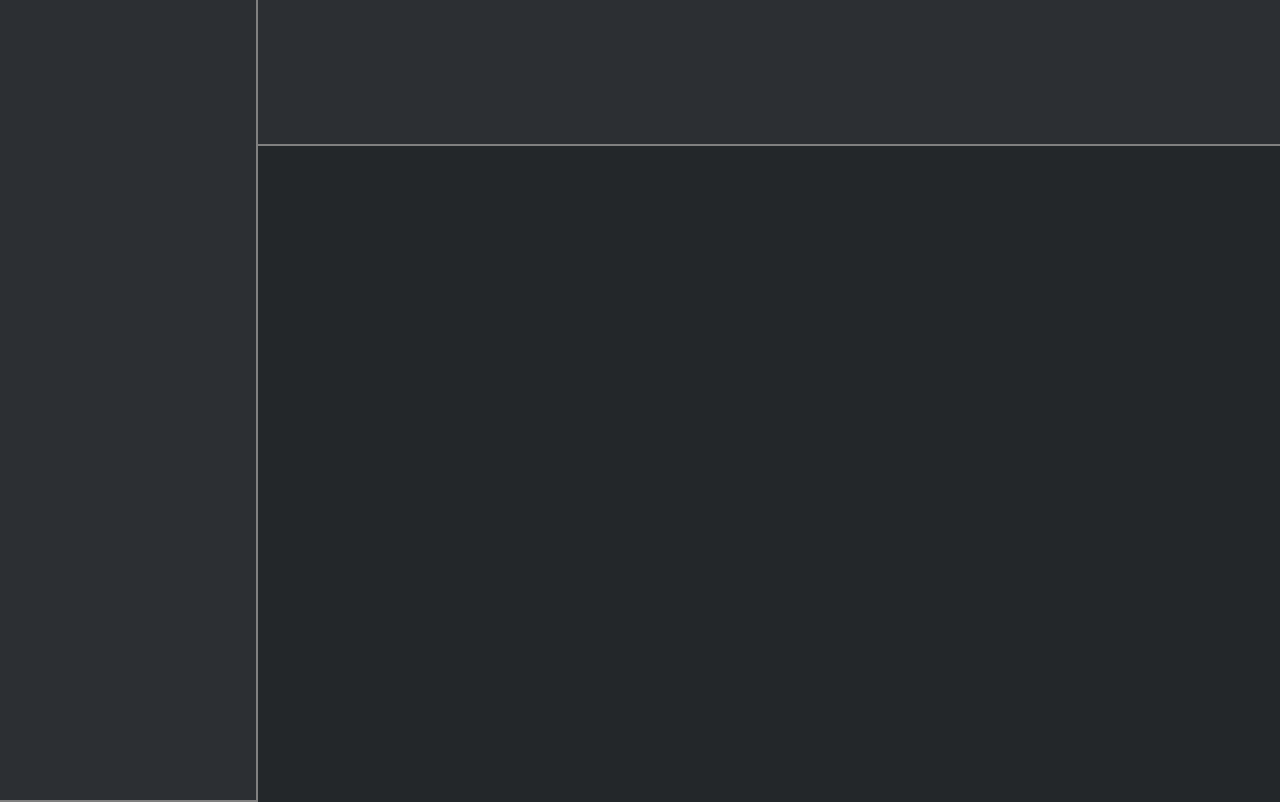
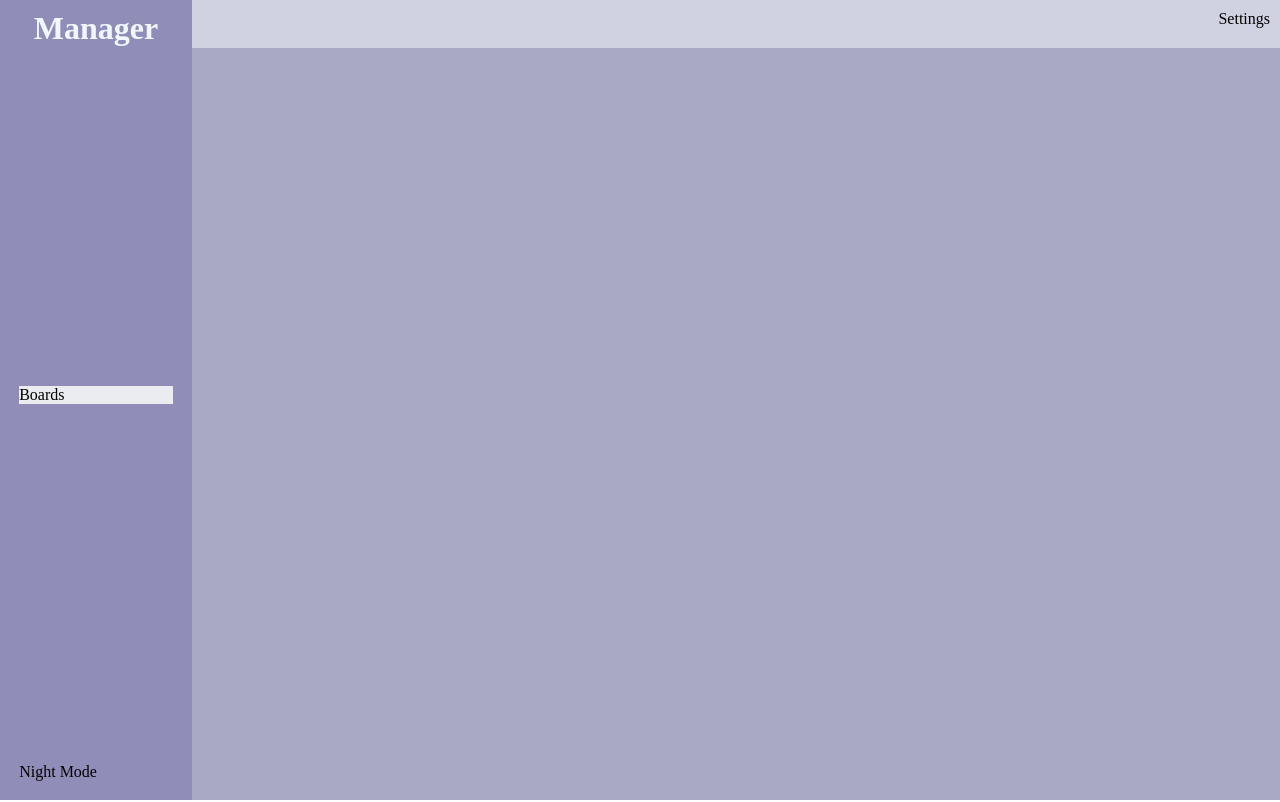
Before and after one commit to chingu-voyages/Kanban-Board, a plain HTML site: page index.html in a window 1280 px wide. Drawn offline with Linux system fonts and the light colour scheme.

Commit message:
Created a basic desgin of the site
The basic colors and the MVP components are added to the site.
Colors will mostly remain the same.

```diff
--- a/index.html
+++ b/index.html
@@ -1,18 +1,27 @@
 <!DOCTYPE html>
 <html lang="en">
-<head>
-    <meta charset="UTF-8">
-    <meta http-equiv="X-UA-Compatible" content="IE=edge">
-    <meta name="viewport" content="width=device-width, initial-scale=1.0">
-    <title>Document</title>
-    <link rel="stylesheet" href="main.css">
-</head>
-<body>
-    <div class="container">
-        <div class="toppane"></div>
-        <div class="leftpane vl1"></div></div>
-
-        <div class="middlepane"></div>
+  <head>
+    <meta charset="UTF-8" />
+    <meta http-equiv="X-UA-Compatible" content="IE=edge" />
+    <meta name="viewport" content="width=device-width, initial-scale=1.0" />
+    <link rel="stylesheet" href="main.css" />
+    <title>Project Manager</title>
+  </head>
+  <body>
+    <div class="contianer">
+      <div class="left-bar">
+        <h1>Manager</h1>
+        <div class="boards">Boards</div>
+        <div class="info">
+          <div class="night-mode">Night Mode</div>
+        </div>
       </div>
-</body>
+      <div class="middle">
+        <div class="nav-bar">
+          <span>Settings</span>
+        </div>
+        <div class="content"></div>
+      </div>
+    </div>
+  </body>
 </html>
--- a/main.css
+++ b/main.css
@@ -1,43 +1,54 @@
-body, html {
-    width: 100%;
-    height: 100%;
-    margin: 0;
-    background-color: grey;
-  }
-
-  .container {
-    width: 100%;
-    height: 100%;
-  }
-
-  .leftpane {
-      width: 20%;
-      height: 100%;
-      float: left;
-      background-color: #2C2F33;
-
-  }
-
-  .middlepane {
-      width: 79.85%;
-      height: 82%;
-      float: right;
-      background-color: #23272A;
-      position: relative;
-      bottom:81.7%;
-
-  }
-
-
-  .toppane {
-    width: 79.85%;
-    height: 18%;
-    float: right;
-
-    background-color:#2C2F33;
-
-  }
-  .vl{
-    border: 10em white;
-    height:100%;
-  }
+*{
+  margin: 0;
+  padding: 0;
+}
+body{
+  background: hsl(0, 0%, 100%);
+}
+.container{
+  display: flex;
+}
+.left-bar{
+  background: #908DB9;
+  width: 15%;
+  height: 100vh;
+  margin: 0;
+  float: left;
+  display: flex;
+  flex-direction: column;
+  justify-content: space-between;
+}
+.left-bar h1{
+  color: aliceblue;
+  text-align: center;
+  margin-top: 5%;
+}
+.boards{
+  margin: 10%;
+  background: #EBECEF;
+}
+.info{
+  margin: 10%;
+}
+.middle{
+  width: 85%;
+  height: 100vh;
+  background: #EBECEF;
+  float: right;
+  display: flex;
+  flex-direction: column;
+}
+.nav-bar{
+  width: 100%;
+  height: 06%;
+  background: #D0D1E1;
+}
+.nav-bar span{
+  padding: 10px;
+  float: right;
+}
+.content{
+  width: 100%;
+  height: 95vh;
+  background: #A9A9C4;
+}
```
